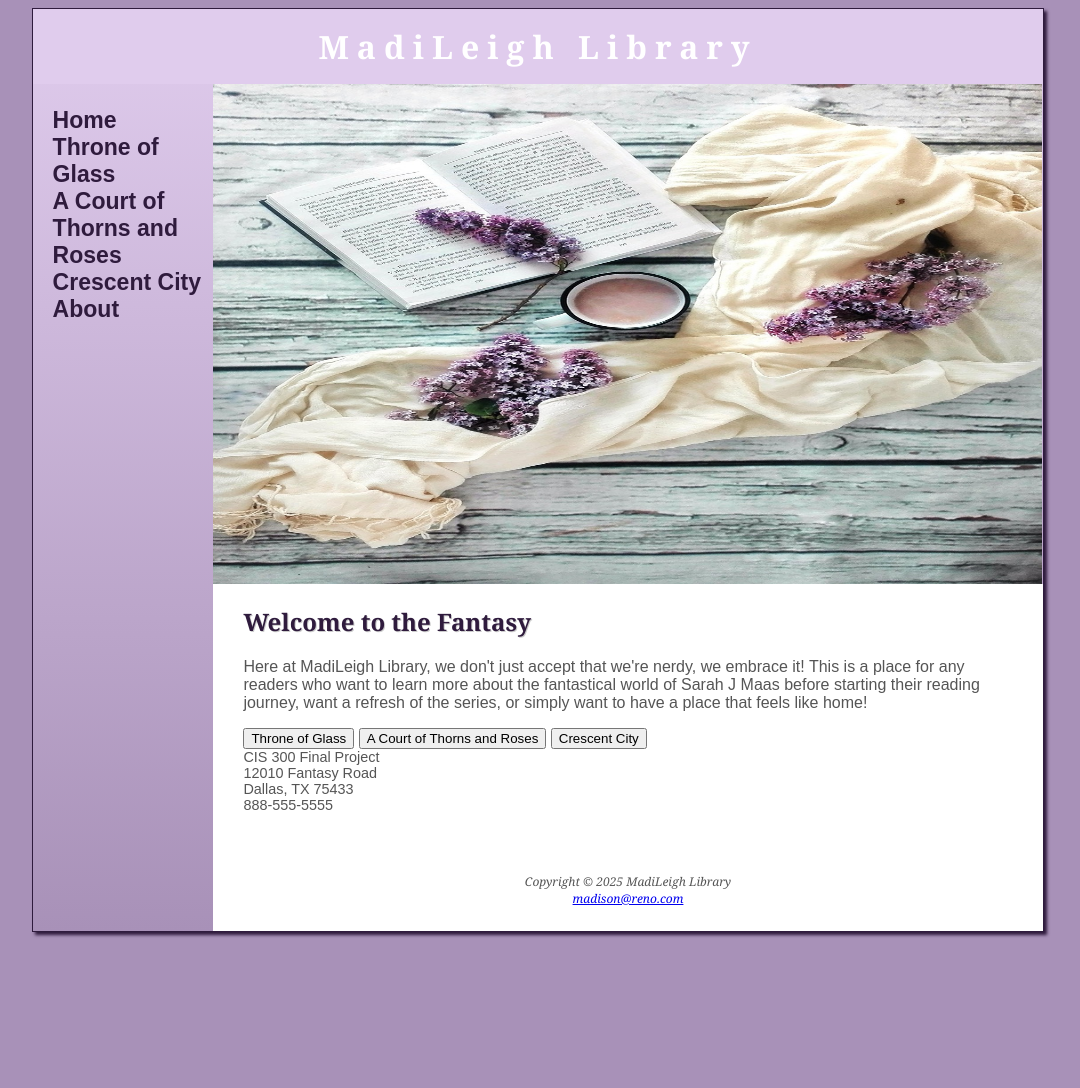
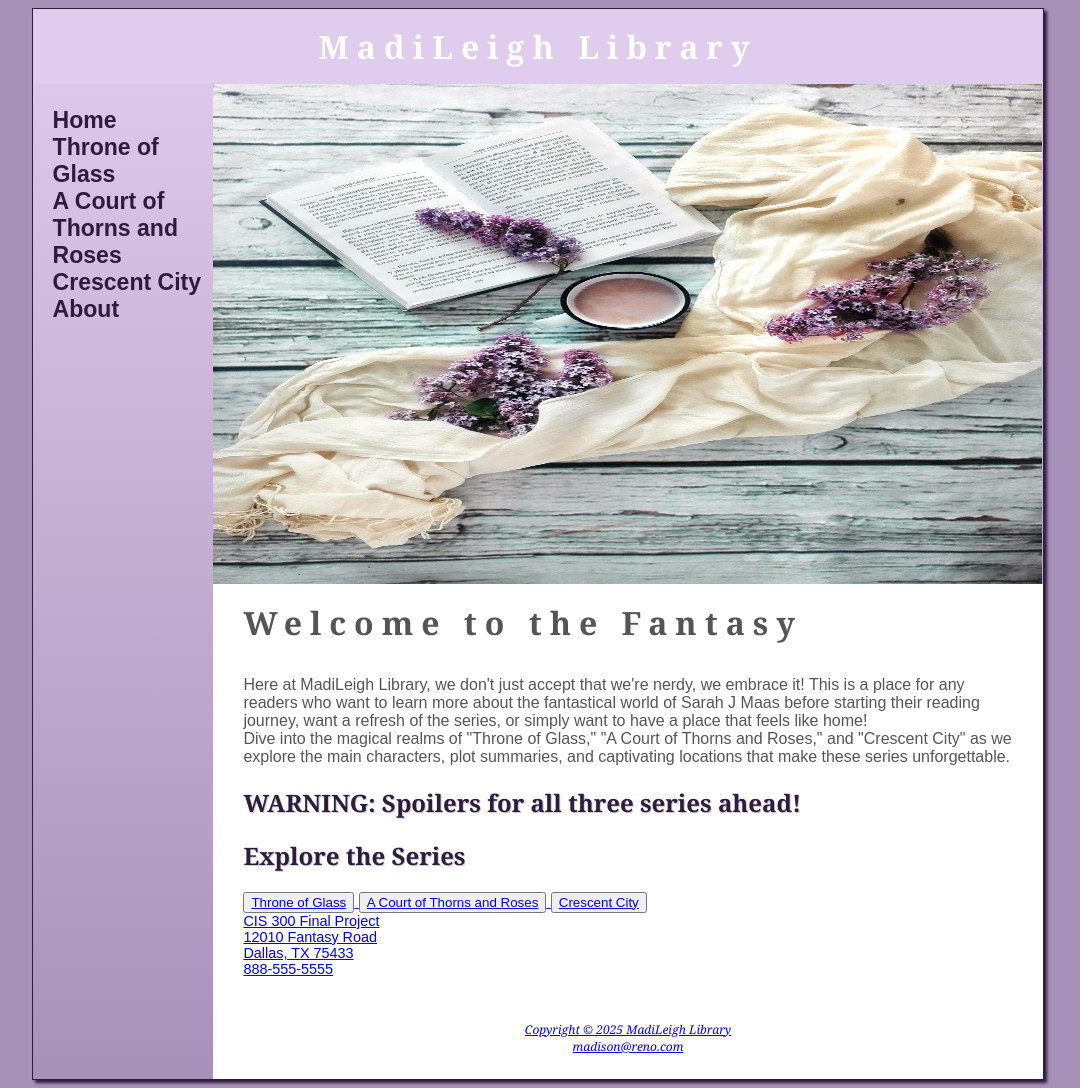
Before and after one commit to mlreno/CIS-Final-Project-, a plain HTML site: page index.html in a window 1280 px wide. Shown: the whole page, without its empty margins (102-1182 px from the left). Before the commit the page ends 940 px from the top, so only its background shows below. Drawn offline with Linux system fonts and the light colour scheme.

Commit message:
Update headings and fix button links in index.html

```diff
--- a/index.html
+++ b/index.html
@@ -27,26 +27,33 @@
 <div id="homehero" class="hero"></div>
 
 <main>
-    <h2>Welcome to the Fantasy</h2>
+    <h1>Welcome to the Fantasy</h1>
     <p>
 
         Here at MadiLeigh Library, we don't just accept that we're nerdy, we embrace it!
         This is a place for any readers who want to learn more about the fantastical world
         of Sarah J Maas before starting their reading journey, want a refresh of the series,
-        or simply want to have a place that feels like home!
-
+        or simply want to have a place that feels like home!<br>
+        Dive into the magical realms of "Throne of Glass," "A Court of Thorns and Roses," and "Crescent City"
+        as we explore the main characters, plot summaries, and captivating locations that make these series unforgettable.
     </p>
 
-    <button><href="tog.html">Throne of Glass</href></button>
-    <button><href="acotar.html">A Court of Thorns and Roses</href></button>
-    <button><href="cc.html">Crescent City</href></button>
+    <h2><strong>WARNING: Spoilers for all three series ahead!</strong></h2>
 
-   <br>
+    <h2>Explore the Series</h2>
+
+    <div>
+    <button><a href="tog.html">Throne of Glass</href></button>
+    <button><a href="acotar.html">A Court of Thorns and Roses</href></button>
+    <button><a href="cc.html">Crescent City</href></button>
+    </div>
+
+
     <div id="contact">
-        <span class=".resort">CIS 300 Final Project</span><br>
+        <span class=".contact">CIS 300 Final Project</span><br>
         12010 Fantasy Road<br>
         Dallas, TX 75433<br>
-        888-555-5555<br><br>
+        888-555-5555<br>
     </div>
 </main>
 <footer>
```
